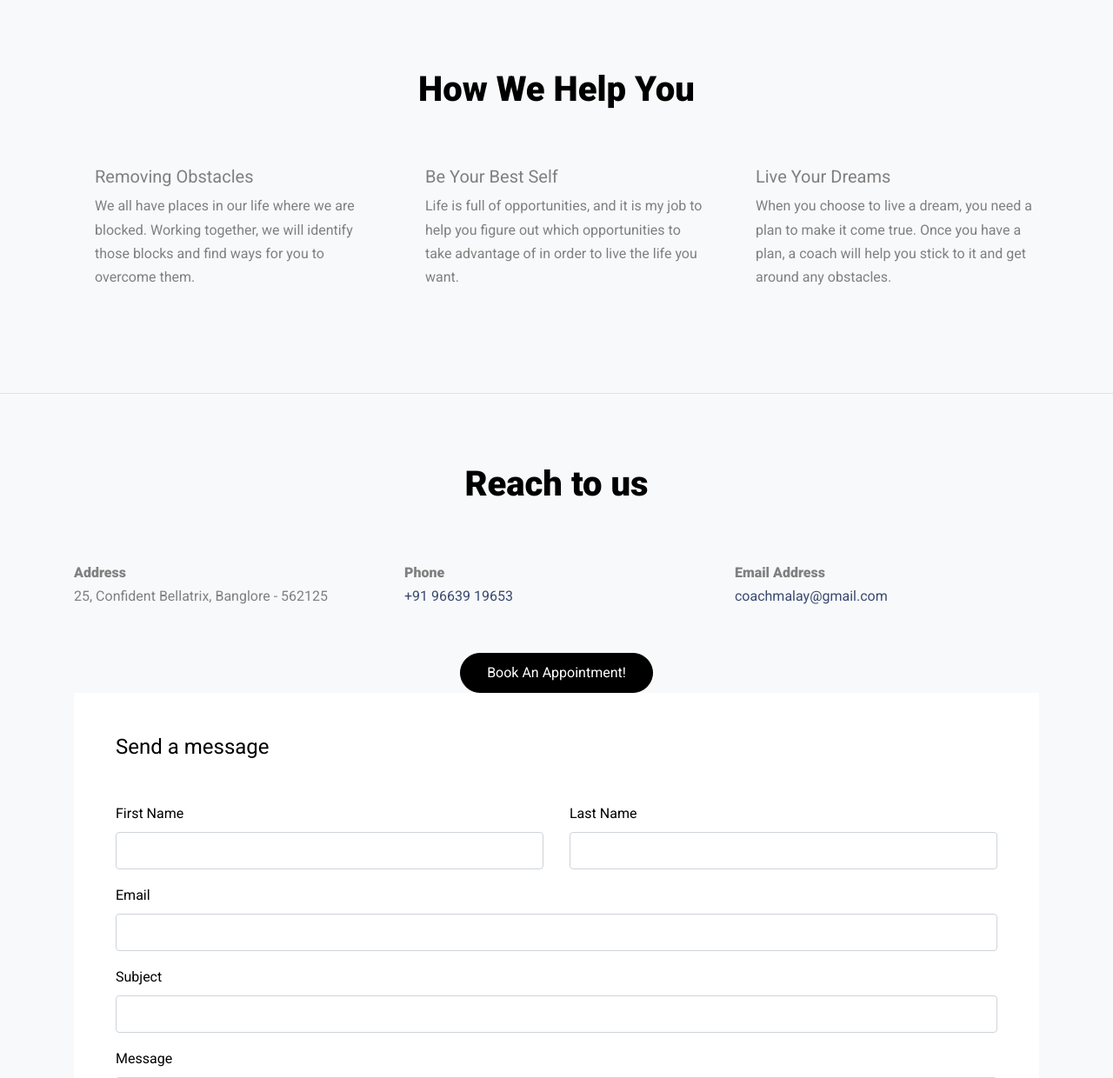
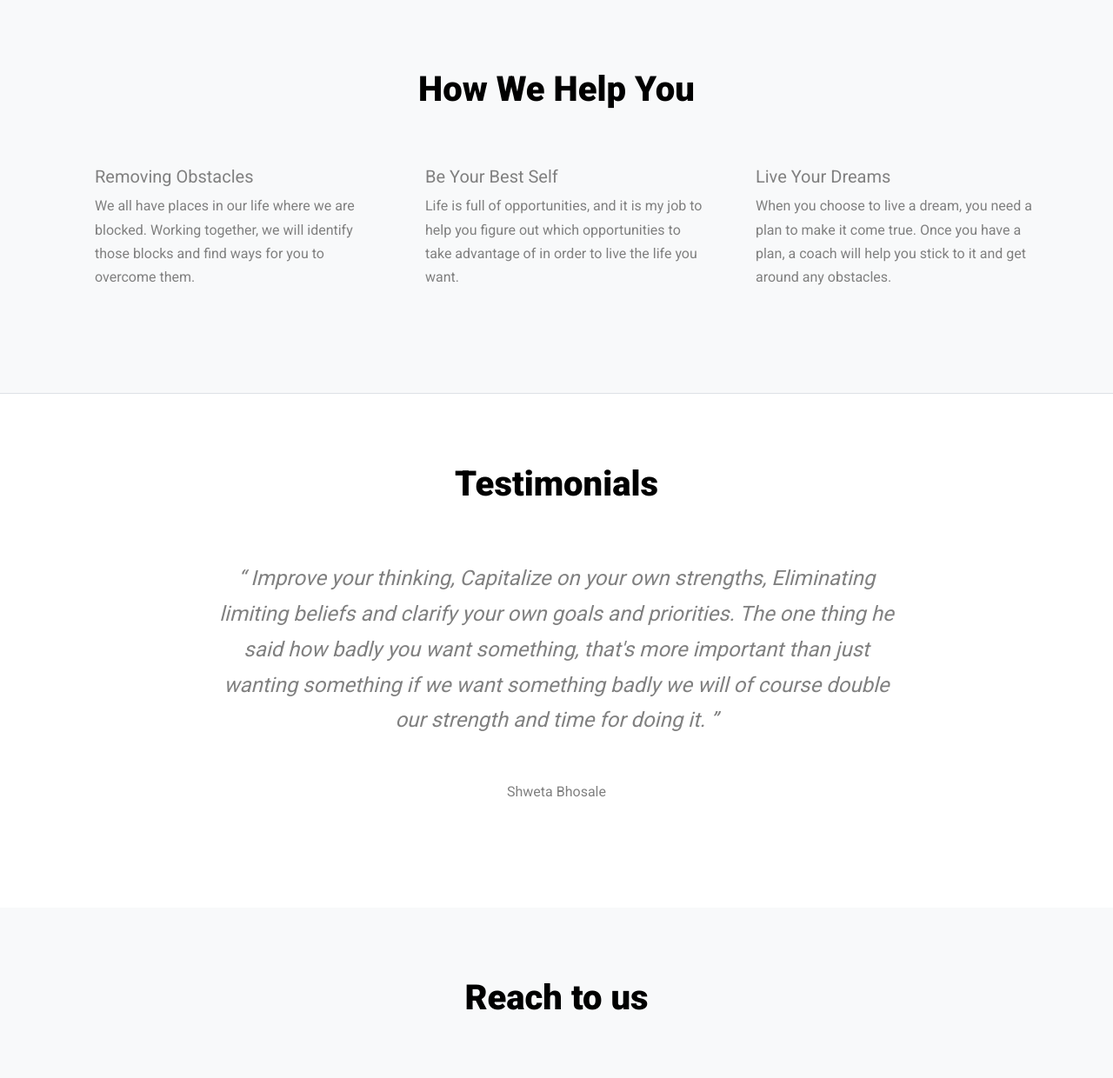
Before and after one commit to ninadsumant/malaykumar, a Flask app: page / in a window 1280 px wide. Shown: the part 2906-4146 px from the top of the page at 87% size. Run offline with Flask 2, Linux system fonts and the light colour scheme; some libraries are stand-ins or nearby versions; some web fonts are replaced.

```diff
--- a/templates/index.html
+++ b/templates/index.html
@@ -248,7 +248,7 @@
       </div>
     </section>
 
-    <!-- <section class="site-section testimonial-wrap" id="testimonials-section">
+    <section class="site-section testimonial-wrap" id="testimonials-section">
       <div class="container">
         <div class="row mb-5">
           <div class="col-12 text-center">
@@ -261,16 +261,20 @@
             <div class="testimonial">
 
               <blockquote class="mb-5">
-                <p>&ldquo;Lorem ipsum dolor sit amet consectetur adipisicing elit. Consectetur unde reprehenderit aperiam quaerat fugiat repudiandae explicabo animi minima fuga beatae illum eligendi incidunt consequatur. Amet dolores excepturi earum unde iusto.&rdquo;</p>
+                <p>&ldquo;
+                  Improve your thinking, Capitalize on your own strengths, Eliminating limiting beliefs and clarify your own goals and priorities.
+                The one thing he said how badly you want something, that's more important than just wanting something if we want something badly
+                 we will of course double our strength and time for doing it.
+                  &rdquo;</p>
               </blockquote>
 
               <figure class="mb-4 d-flex align-items-center justify-content-center">
-                <div><img src="images/person_3.jpg" alt="Image" class="w-50 img-fluid mb-3"></div>
-                <p>John Smith</p>
+                <div><img src="" alt="" class="w-50 img-fluid mb-3"></div>
+                <p>Shweta Bhosale</p>
               </figure>
             </div>
           </div>
-          <div>
+          <!-- <div>
             <div class="testimonial">
 
               <blockquote class="mb-5">
@@ -311,10 +315,10 @@
               </figure>
 
             </div>
-          </div>
+          </div> -->
 
         </div>
-    </section> -->
+    </section>
 
 
 
```
